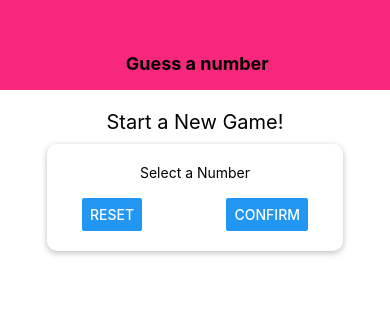
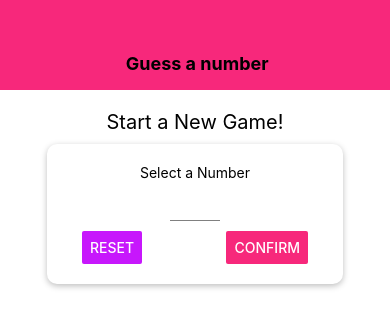
Before and after one commit to Wali89/NumberGuess, a React Native app: screen / in a window 390 px wide. Shown: the top 328 px of the page. Built offline with nearby package versions, Linux system fonts and the light colour scheme.

Commit message:
added color.js for default colors. added input and number coomponents

```diff
--- a/components/Header.js
+++ b/components/Header.js
@@ -1,5 +1,7 @@
 import React from 'react';
 import { View, Text, StyleSheet } from 'react-native';
+
+import Colors from '../constants/colors';
 
 const Header = props => {
     return (
@@ -16,7 +18,7 @@
         width: '100%',
         height: 90,
         paddingTop: 36,
-        backgroundColor: '#f7287b',
+        backgroundColor: Colors.primary,
         alignItems: 'center',
         justifyContent: 'center'
 
--- /dev/null
+++ b/components/Input.js
@@ -0,0 +1,19 @@
+import React from 'react';
+import { TextInput, StyleSheet } from 'react-native';
+
+
+const Input = props => {
+    return <TextInput {...props} style={{...styles.input, ...props.style}} />;
+};
+
+
+const styles = StyleSheet.create({
+    input: {
+        height: 30,
+        borderBottomColor: 'grey',
+        borderBottomWidth: 1,
+        marginVertical: 10
+    }
+});
+
+export default Input;
--- /dev/null
+++ b/constants/colors.js
@@ -0,0 +1,4 @@
+export default {
+    primary: '#f7287b',
+    accent: '#c717fc'
+};
--- a/screens/StartGameScreen.js
+++ b/screens/StartGameScreen.js
@@ -1,12 +1,52 @@
-import React from 'react';
-import { View, Text, StyleSheet, TextInput, Button } from 'react-native';
+import React, {useState} from 'react';
+import { View, Text, StyleSheet, Button, TouchableWithoutFeedback, Keyboard, Alert } from 'react-native';
 
 import Card from '../components/Card';
+import Input from '../components/Input';
+import Colors from '../constants/colors';
 
 const StartGameScreen = props => {
 
+    const [enteredValue, setEnteredValue] = useState('');
+    const [confirmed, setConfirmed] = useState(false);
+    const [selectedNumber, setSelectedNumber] = useState();
+
+    const  numberInputHandler = inputText => {
+        setEnteredValue(inputText.replace(/[^0-9]/g, ''));
+    };
+
+    const resetInputHandler = () => {
+        setEnteredValue('');
+        setConfirmed(false);
+    };
+
+    const confirmInputHandler = () => {
+        const chosenNumber = parseInt(enteredValue);
+        if(isNaN(chosenNumber)|| chosenNumber <= 0 || chosenNumber > 99) {
+            Alert.alert('Invalid number!', 'Number has to be a number between 1 and 99.', [{text: 'Okay', style:'destructive', onPress: resetInputHandler}])
+            return;
+        }
+        setConfirmed(true);
+        setSelectedNumber(chosenNumber);
+        setEnteredValue('');
+
+    };
+
+    let confirmedOutput;
+
+    if (confirmed) {
+        confirmedOutput = (
+        <Card style={styles.summaryContainer}>
+            <Text>You selected</Text>
+            <View>
+                <Text></Text>
+            </View>
+        </Card>
+        )
+    }
+
     return (
-
+        <TouchableWithoutFeedback onPress={() => {Keyboard.dismiss}}>
         <View style={styles.screen}>
 
             <Text style={styles.title}>Start a New Game!</Text>
@@ -15,19 +55,28 @@
 
                 <Text>Select a Number</Text>
 
-                <TextInput/>
+                <Input style={styles.input}
+                blurOnSubmit
+                autoCapitalize='none'
+                autoCorrect={false}
+                keyboardType='number-pad'
+                maxLength={2}
+                onChangeText={numberInputHandler}
+                value={enteredValue}
+                />
 
                 <View style={styles.buttonContainer}>
 
-                    <View><Button title="Reset" onPress={() => {}}/> </View>
+                    <View><Button title="Reset" onPress={resetInputHandler} color={Colors.accent}/></View>
 
-                    <View><Button title="Confirm" onPress={() => {}}/></View>
+                    <View><Button title="Confirm" onPress={confirmInputHandler} color={Colors.primary}/></View>
 
                 </View>
 
             </Card>
-
+            {confirmedOutput}
         </View>
+        </TouchableWithoutFeedback>
     );
 };
 
@@ -58,6 +107,15 @@
         justifyContent: 'space-between',
         paddingHorizontal: 15
 
+    },
+
+    input: {
+        width: 50,
+        textAlign: 'center'
+    },
+
+    summaryContainer: {
+        marginTop: 20
     }
 
 });
```
Also changed, not shown: components/NumberContainer.js (added, +19 -0 lines), 9 other files (tests, documents, lock files or other folders).
